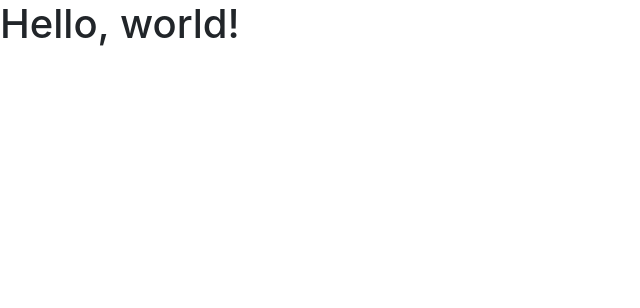
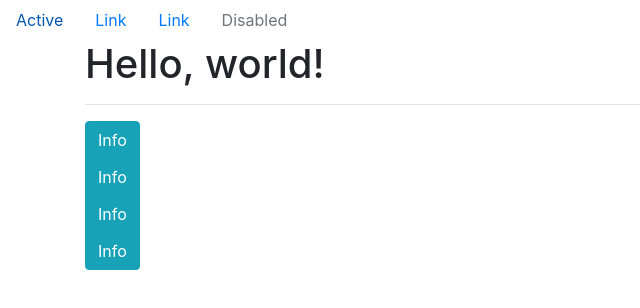
Before and after one commit to adospinoiu/HW9.8.20CodeQuiz, a plain HTML site: page index.html in a window 1280 px wide. Shown: the whole page, without its empty margins (0-640 px from the left). Drawn offline with nearby package versions, Linux system fonts and the light colour scheme.

Commit message:
Added navbar and buttons to index.html

```diff
--- a/index.html
+++ b/index.html
@@ -1,12 +1,14 @@
 <!doctype html>
 <html lang="en">
+
 <head>
   <!-- Required meta tags -->
   <meta charset="utf-8">
   <meta name="viewport" content="width=device-width, initial-scale=1, shrink-to-fit=no">
 
   <!-- Bootstrap CSS -->
-    <link rel="stylesheet" href="https://stackpath.bootstrapcdn.com/bootstrap/4.5.2/css/bootstrap.min.css" integrity="sha384-JcKb8q3iqJ61gNV9KGb8thSsNjpSL0n8PARn9HuZOnIxN0hoP+VmmDGMN5t9UJ0Z" crossorigin="anonymous">
+  <link rel="stylesheet" href="https://stackpath.bootstrapcdn.com/bootstrap/4.5.2/css/bootstrap.min.css"
+    integrity="sha384-JcKb8q3iqJ61gNV9KGb8thSsNjpSL0n8PARn9HuZOnIxN0hoP+VmmDGMN5t9UJ0Z" crossorigin="anonymous">
 
   <title>Code Quiz</title>
 </head>
@@ -15,14 +17,51 @@
 
 
 <body>
+  <header>
+    <nav class="nav">
+      <a class="nav-link active" href="#">Active</a>
+      <a class="nav-link" href="#">Link</a>
+      <a class="nav-link" href="#">Link</a>
+      <a class="nav-link disabled" href="#" tabindex="-1" aria-disabled="true">Disabled</a>
+    </nav>
+  </header>
+
+  <main>
+    <div class="container">
+      <!-- Content here -->
       <h1>Hello, world!</h1>
 
+      <hr>
+      <div class = "btn-group-vertical">
+        <button type="button" class="btn btn-info">Info</button>
+        <button type="button" class="btn btn-info">Info</button>
+        <button type="button" class="btn btn-info">Info</button>
+        <button type="button" class="btn btn-info">Info</button>
+      </div>
+    </div>
+
+
+  </main>
+
+
+
+
+
+
+
   <!-- Optional JavaScript -->
-    <script src="./script.js" ></script>
+  <script src="./script.js"></script>
 
   <!-- jQuery first, then Popper.js, then Bootstrap JS -->
-    <script src="https://code.jquery.com/jquery-3.5.1.slim.min.js" integrity="sha384-DfXdz2htPH0lsSSs5nCTpuj/zy4C+OGpamoFVy38MVBnE+IbbVYUew+OrCXaRkfj" crossorigin="anonymous"></script>
-    <script src="https://cdn.jsdelivr.net/npm/popper.js@1.16.1/dist/umd/popper.min.js" integrity="sha384-9/reFTGAW83EW2RDu2S0VKaIzap3H66lZH81PoYlFhbGU+6BZp6G7niu735Sk7lN" crossorigin="anonymous"></script>
-    <script src="https://stackpath.bootstrapcdn.com/bootstrap/4.5.2/js/bootstrap.min.js" integrity="sha384-B4gt1jrGC7Jh4AgTPSdUtOBvfO8shuf57BaghqFfPlYxofvL8/KUEfYiJOMMV+rV" crossorigin="anonymous"></script>
+  <script src="https://code.jquery.com/jquery-3.5.1.slim.min.js"
+    integrity="sha384-DfXdz2htPH0lsSSs5nCTpuj/zy4C+OGpamoFVy38MVBnE+IbbVYUew+OrCXaRkfj"
+    crossorigin="anonymous"></script>
+  <script src="https://cdn.jsdelivr.net/npm/popper.js@1.16.1/dist/umd/popper.min.js"
+    integrity="sha384-9/reFTGAW83EW2RDu2S0VKaIzap3H66lZH81PoYlFhbGU+6BZp6G7niu735Sk7lN"
+    crossorigin="anonymous"></script>
+  <script src="https://stackpath.bootstrapcdn.com/bootstrap/4.5.2/js/bootstrap.min.js"
+    integrity="sha384-B4gt1jrGC7Jh4AgTPSdUtOBvfO8shuf57BaghqFfPlYxofvL8/KUEfYiJOMMV+rV"
+    crossorigin="anonymous"></script>
 </body>
+
 </html>
```
Lines whose indentation alone changed are shown as unchanged.
